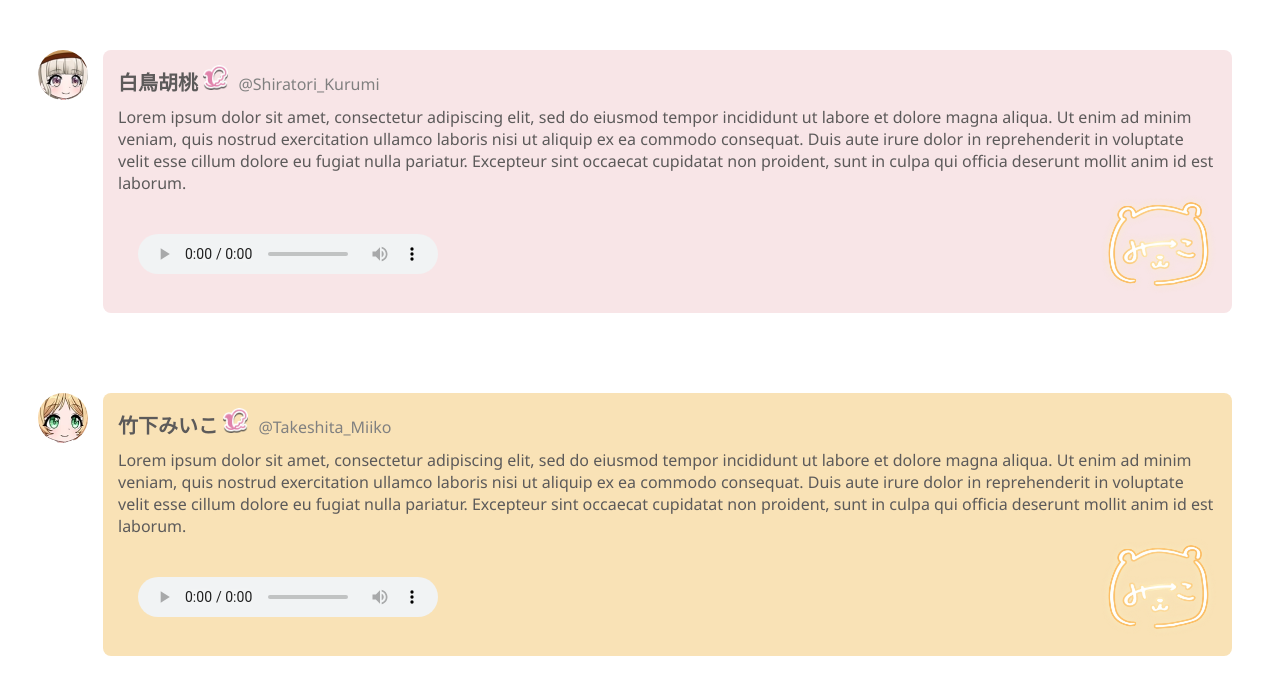
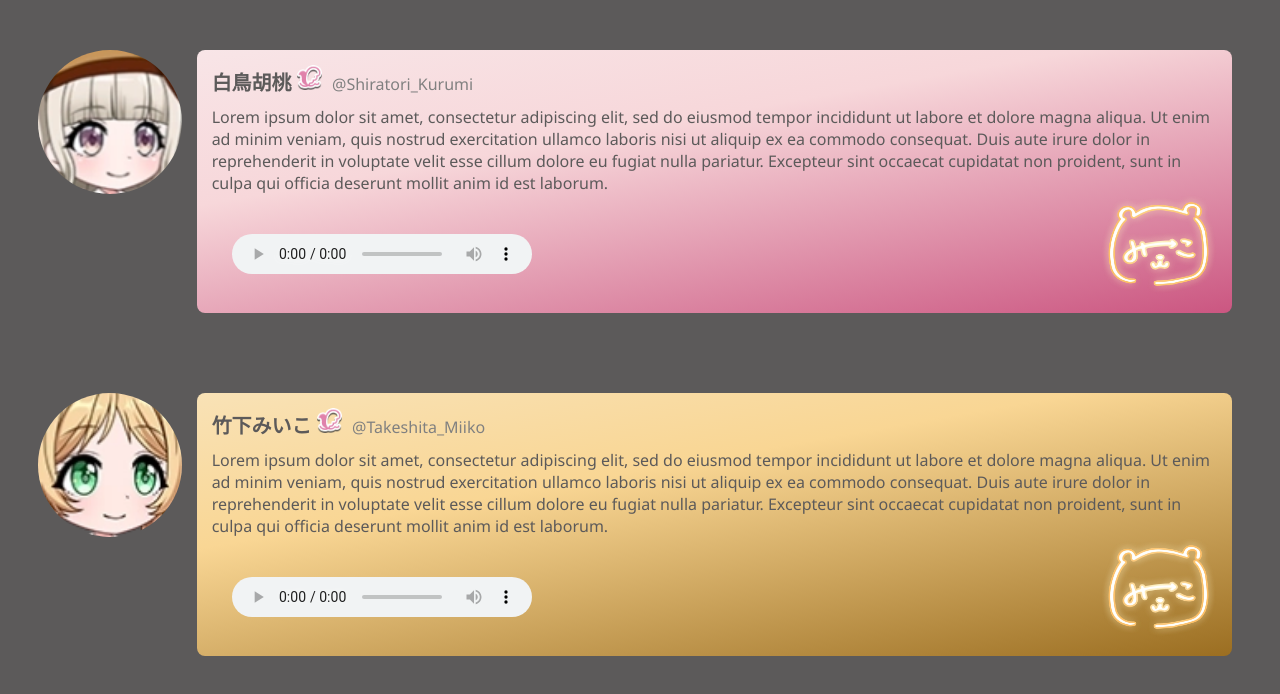
Before and after one commit to yumu0707/D4DJ-Heardle, a plain HTML site: page index.html in a window 1280 px wide. Drawn offline with Linux system fonts and the light colour scheme; a web font is replaced by a local one.

Commit message:
Update styles of elements
introduced gradient for text boxes, added dark background

```diff
--- a/style.css
+++ b/style.css
@@ -1,3 +1,7 @@
+body {
+  background-color:rgb(92, 90, 90)
+}
+
 p {
   font-family: Noto Sans, Arial;
   margin: 0;
@@ -19,27 +23,27 @@ audio {
 }
 
 .pfp {
-  height: 50px;
+  width: 100%;
   border-radius: 50%;
 }
 
 .pfp-box {
   margin-right: 15px;
+  flex: 1;
 }
 
 .rumi-q,
 .miigo-q {
   border-radius: 8px;
   padding: 15px;
-  flex: 1;
+  flex: 7;
   transition: background-color 0.2s;
 }
 
 .rumi-q {
-  background-color: #F8E5E7;
-}
-.rumi-q:hover{
-  background-color: #f7d7da;
+  background: rgb(248,229,231);
+  background: linear-gradient(170deg, rgba(248,229,231,1) 0%,
+  rgba(247,215,218,1) 35%, rgb(203, 86, 129) 100%);
 }
 
 .username {
@@ -64,11 +68,9 @@ audio {
 }
 
 .miigo-q {
-  background-color: #f9e2b6;
-}
-
-.miigo-q:hover{
-  background-color: #F9D694;
+  background: rgb(249,226,182);
+  background: linear-gradient(170deg, rgba(249,226,182,1) 0%,
+  rgba(249,214,148,1) 35%, rgb(155, 110, 33) 100%);
 }
 
 .audio-section {
```
